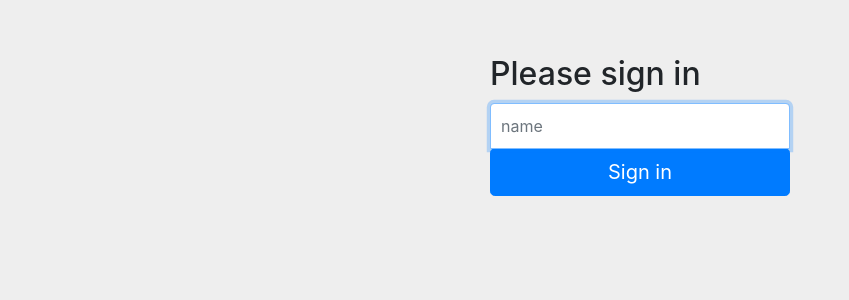
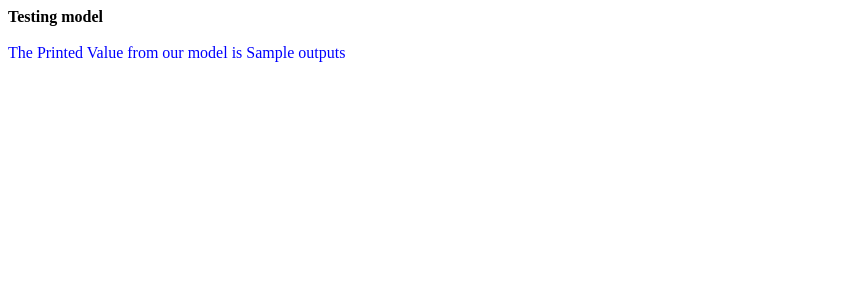
Before and after one commit to david7joy/tensorflow-servable-docker, a Django app: template tf_test/tf_model_test/templates/tf_model_test/test.html in a window 1280 px wide. Shown: the top 300 px of the page, without its empty margins (0-849 px from the left). Run offline with Django 3.2, Linux system fonts and the light colour scheme; the template is opened without the code that fills it: most values are stand-ins (such as "Sample title", 1, 10 or a date in 2020); some libraries are stand-ins or nearby versions.

Commit message:
Modifying the application

```diff
--- a/tf_test/tf_model_test/templates/tf_model_test/test.html
+++ b/tf_test/tf_model_test/templates/tf_model_test/test.html
@@ -1,86 +1,13 @@
 <!DOCTYPE html>
 <html lang="en">
-  <head>
-    <meta charset="utf-8">
-    <meta http-equiv="X-UA-Compatible" content="IE=edge">
-    <meta name="viewport" content="width=device-width, initial-scale=1.0">
-    <meta name="description" content="">
-    <meta name="author" content="">
-    <link rel="shortcut icon" href="http://getbootstrap.com/docs-assets/ico/favicon.png">
-
-    <title>Signin Template for Bootstrap</title>
-
-    <!-- Bootstrap core CSS -->
-    <link href="http://getbootstrap.com/dist/css/bootstrap.css" rel="stylesheet">
-
-    <!-- Custom styles for this template -->
-    <style>
-    body {
-      padding-top: 40px;
-      padding-bottom: 40px;
-      background-color: #eee;
-    }
-    .form-signin {
-      max-width: 330px;
-      padding: 15px;
-      margin: 0 auto;
-    }
-    .form-signin .form-signin-heading,
-    .form-signin .checkbox {
-      margin-bottom: 10px;
-    }
-    .form-signin .checkbox {
-      font-weight: normal;
-    }
-    .form-signin .form-control {
-      position: relative;
-      font-size: 16px;
-      height: auto;
-      padding: 10px;
-      -webkit-box-sizing: border-box;
-         -moz-box-sizing: border-box;
-              box-sizing: border-box;
-    }
-    .form-signin .form-control:focus {
-      z-index: 2;
-    }
-    .form-signin input[type="text"] {
-      margin-bottom: -1px;
-      border-bottom-left-radius: 0;
-      border-bottom-right-radius: 0;
-    }
-    .form-signin input[type="password"] {
-      margin-bottom: 10px;
-      border-top-left-radius: 0;
-      border-top-right-radius: 0;
-    }
-    </style>
-
-    <!-- Just for debugging purposes. Don't actually copy this line! -->
-    <!--[if lt IE 9]><script src="http://getbootstrap.com/docs-assets/js/ie8-responsive-file-warning.js"></script><![endif]-->
-
-    <!-- HTML5 shim and Respond.js IE8 support of HTML5 elements and media queries -->
-    <!--[if lt IE 9]>
-      <script src="https://oss.maxcdn.com/libs/html5shiv/3.7.0/html5shiv.js"></script>
-      <script src="https://oss.maxcdn.com/libs/respond.js/1.3.0/respond.min.js"></script>
-    <![endif]-->
-  </head>
-
-  <body>
-
-    <div class="container">
-
-      <form class="form-signin" method="post">{% csrf_token %}
-        <h2 class="form-signin-heading">Please sign in</h2>
-        <input type="text" name="username" class="form-control" placeholder="name" required autofocus>
-        <button class="btn btn-lg btn-primary btn-block" type="submit">Sign in</button>
-      </form>
-
-    </div> <!-- /container -->
-
-
-    <!-- Bootstrap core JavaScript
-    ================================================== -->
-    <!-- Placed at the end of the document so the pages load faster -->
-  </body>
+<head>
+    <meta charset="UTF-8">
+    <title>Tensorflow model</title>
+</head>
+<body>
+<b>Testing model</b><br>
+<div style="color:Blue"><br>
+    <a>The Printed Value from our model is {{value.outputs}}</a>
+</div>
+</body>
 </html>
```
Also changed, not shown: tf_test/tf_model_test/views.py (+6 -1 lines).
